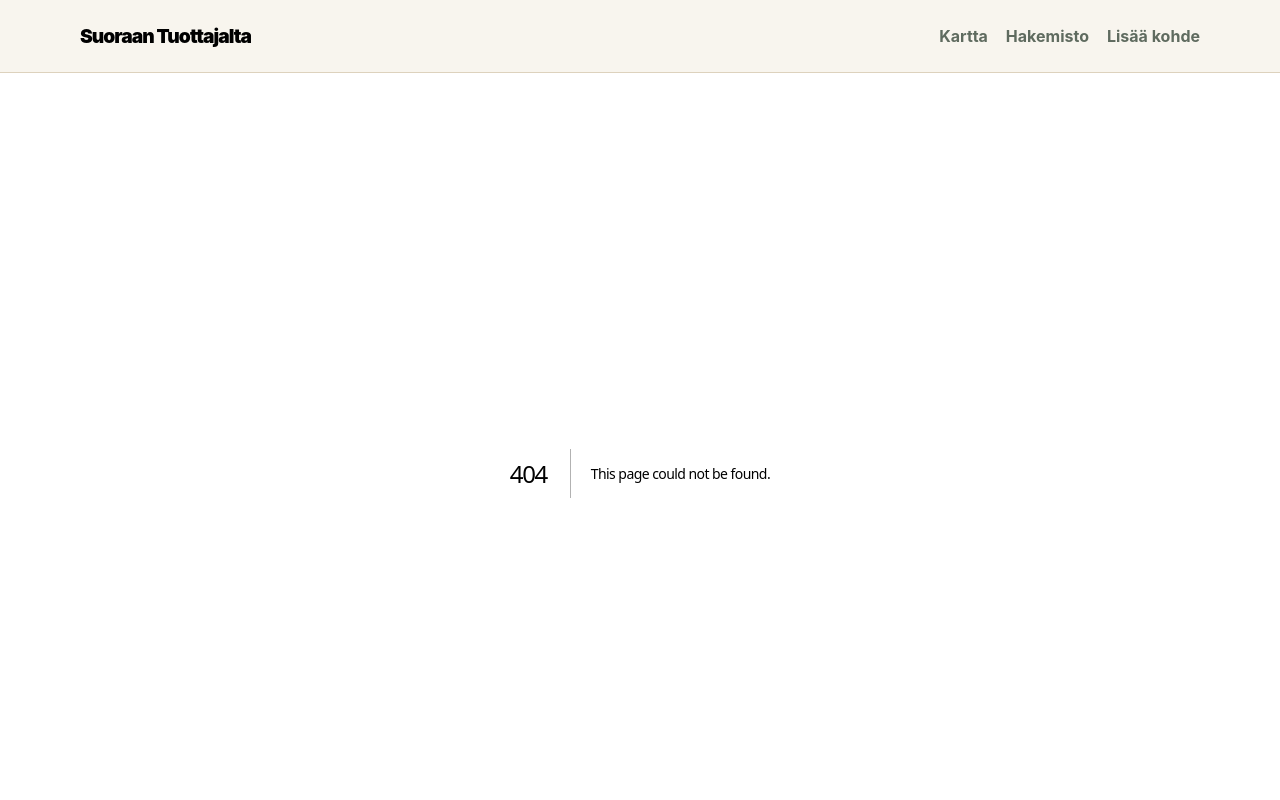
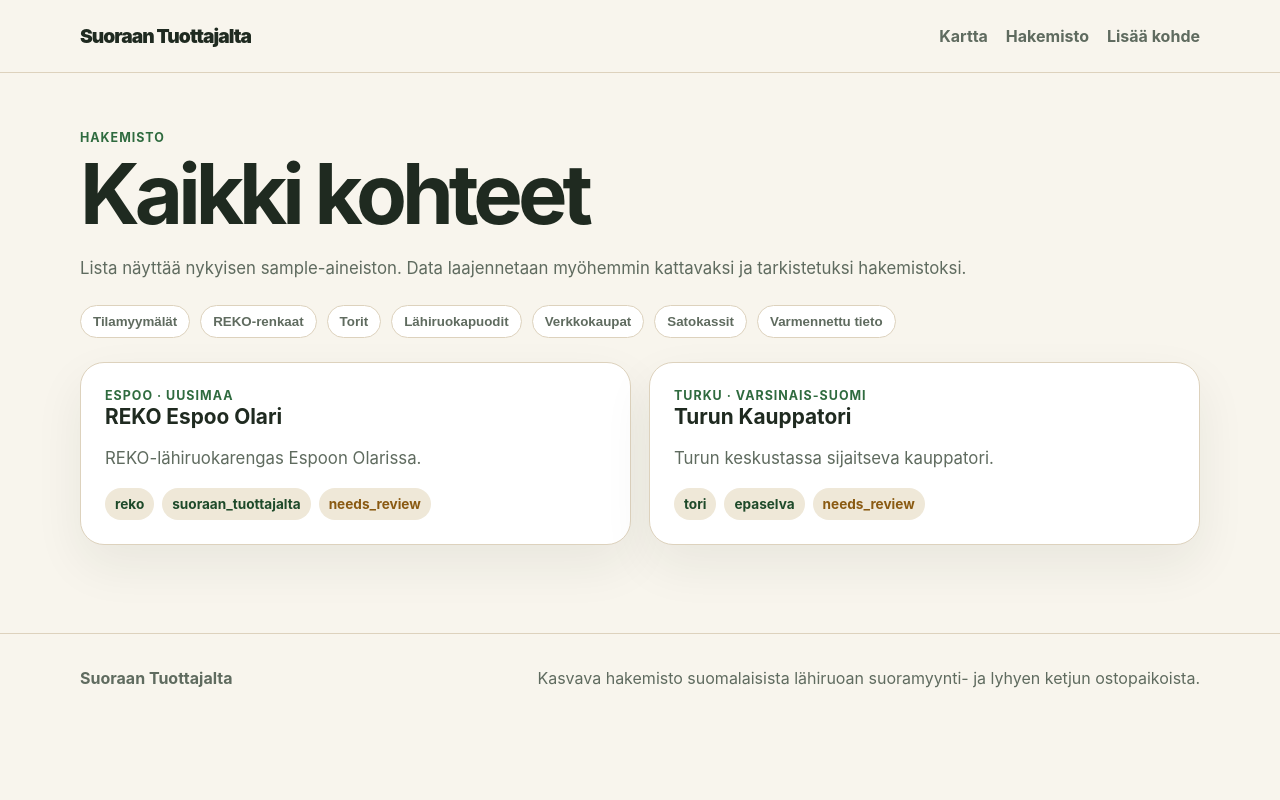
Before and after one commit to arthainsight/suoraantuottajalta, a Next.js app: page /hakemisto in a window 1280 px wide. Before the commit this address had no page. Shown: the top 800 px of the page. Built offline with nearby package versions, Linux system fonts and the light colour scheme.

Commit message:
Add directory page

```diff
--- /dev/null
+++ b/app/hakemisto/page.tsx
@@ -0,0 +1,26 @@
+import { PlaceCard } from "@/components/PlaceCard";
+import { PlaceFilters } from "@/components/PlaceFilters";
+import { getPlaces } from "@/lib/places";
+
+export default function DirectoryPage() {
+  const places = getPlaces();
+
+  return (
+    <section className="section">
+      <div className="container">
+        <div className="eyebrow">Hakemisto</div>
+        <h1>Kaikki kohteet</h1>
+        <p>
+          Lista näyttää nykyisen sample-aineiston. Data laajennetaan myöhemmin
+          kattavaksi ja tarkistetuksi hakemistoksi.
+        </p>
+        <PlaceFilters />
+        <div className="place-grid">
+          {places.map((place) => (
+            <PlaceCard key={place.id} place={place} />
+          ))}
+        </div>
+      </div>
+    </section>
+  );
+}
```
